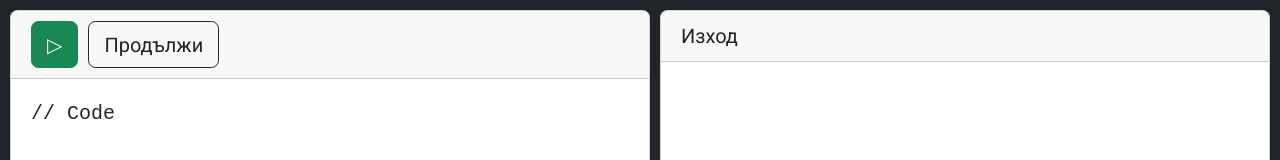
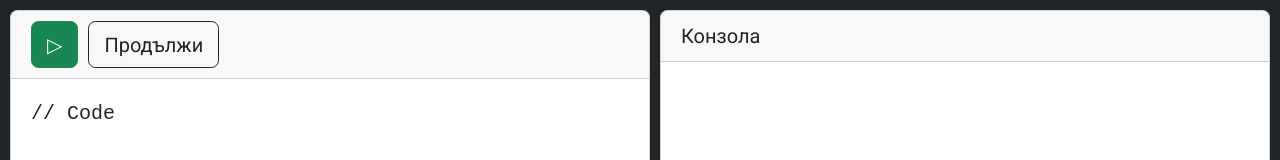
Before and after one commit to MomchilKalestrov/the-platform, a Next.js app: page /code_editor in a window 1280 px wide. Shown: the top 160 px of the page. Built offline with nearby package versions, Linux system fonts and the light colour scheme.

Commit message:
Changed name

```diff
--- a/src/app/code_editor/page.tsx
+++ b/src/app/code_editor/page.tsx
@@ -263,7 +263,7 @@ export default function Page({
                 </textarea>
             </main>
             <div className={ styles.Output + ' card'}>
-                <div className='card-header'>Изход</div>
+                <div className='card-header'>Конзола</div>
                 <textarea ref={ output } className='card-body' readOnly>
                 </textarea>
                 <div className='d-flex card-footer'>
```
Also changed, not shown: 1 other file (tests, documents, lock files or other folders).
